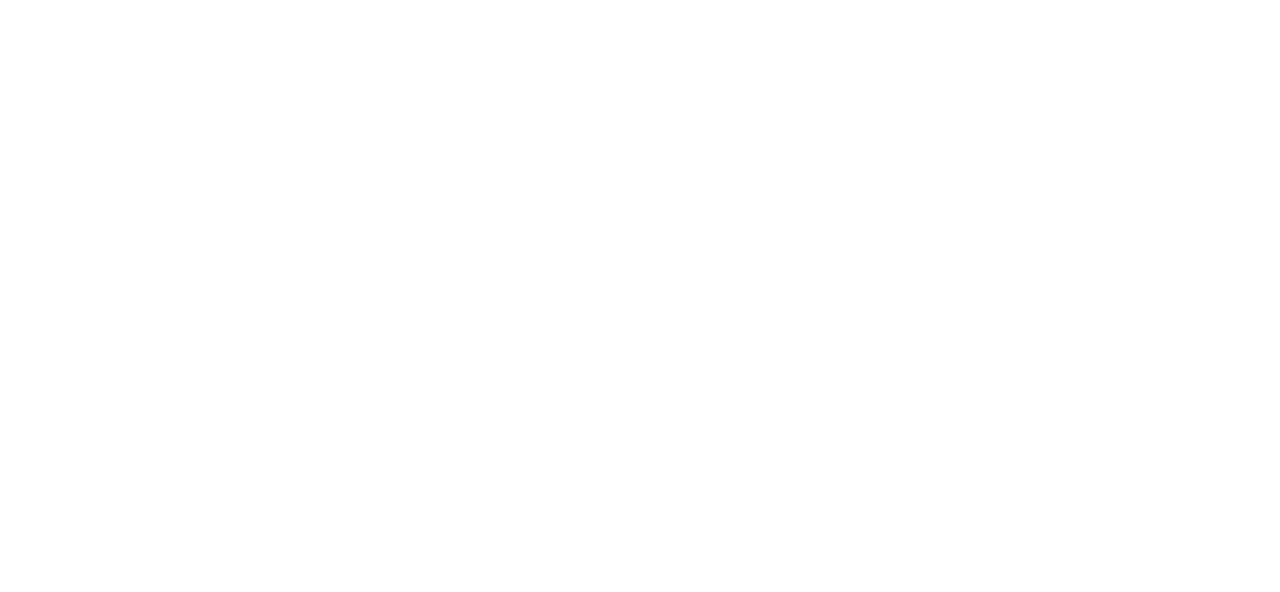
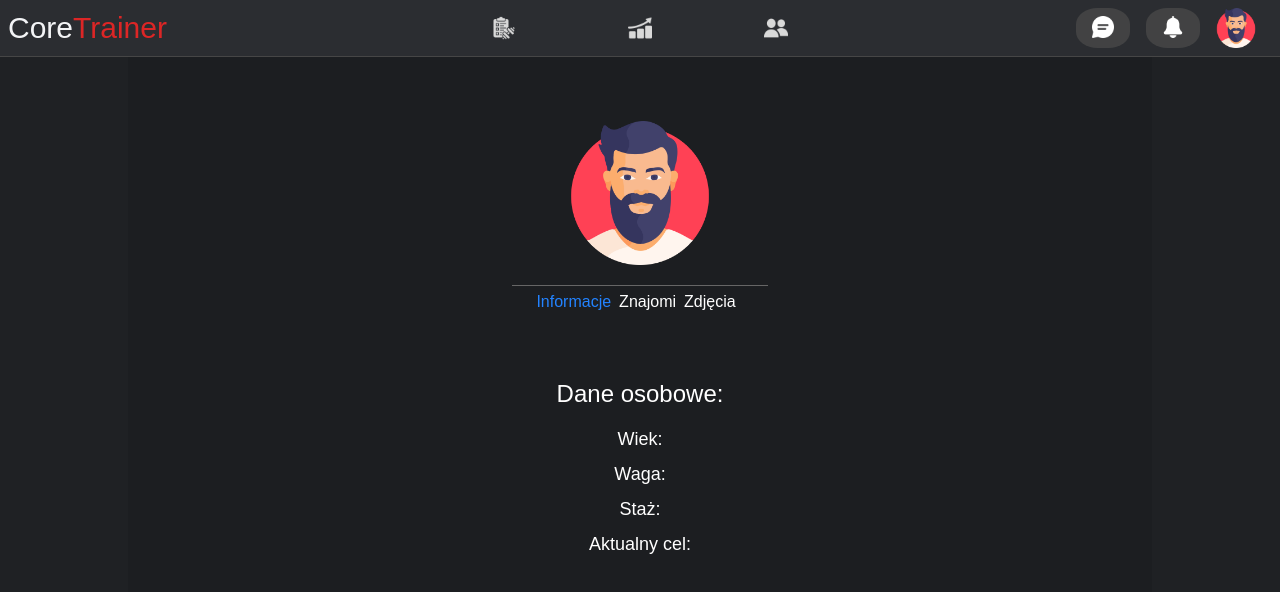
Before and after one commit to adrianstopa15/CoreTrainer, a React (Vite) app: page /userProfile/info in a window 1280 px wide. Before the commit this address had no page. Shown: the top 592 px of the page. Built offline with nearby package versions, Linux system fonts and the light colour scheme; no server answers; a web font is replaced by a local one.

Commit message:
feat: handled sections logic on loggedMenu

```diff
--- a/src/App.tsx
+++ b/src/App.tsx
@@ -1,7 +1,7 @@
 import "./App.css";
 import MainMenu from "./components/main-menu/mainMenu";
 import Modal from "react-modal";
-import { BrowserRouter, Routes, Route } from "react-router-dom";
+import { BrowserRouter, Routes, Route, Navigate } from "react-router-dom";
 import "./components/modals/modalStyles.css";
 import "bootstrap/dist/css/bootstrap.min.css";
 import axios from "axios";
@@ -11,6 +11,12 @@
 import Survey from "./components/user/Survey";
 import LoggedMenu from "./components/features/loggedSections/LoggedMenu";
 import UserProfile from "./components/features/loggedSections/UserProfile";
+import UserProfileInfo from "./components/features/loggedSections/UserProfileInfo";
+import UserProfileFriends from "./components/features/loggedSections/UserProfileFriends";
+import UserProfilePhotos from "./components/features/userProfilePhotos";
+import TrainingSection from "./components/features/loggedSections/loggedMenuSections/TrainingSection/TrainingSection";
+import ProgressSection from "./components/features/loggedSections/loggedMenuSections/ProgressSection";
+import FriendsSection from "./components/features/loggedSections/loggedMenuSections/FriendsSection";
 
 Modal.setAppElement("#root");
 axios.defaults.withCredentials = true;
@@ -27,8 +33,22 @@
             <Routes>
               <Route path="/" element={<MainMenu />} />
               <Route path="/survey" element={<Survey />} />
-              <Route path="/loggedMenu" element={<LoggedMenu />} />
-              <Route path="/userProfile" element={<UserProfile />} />
+              <Route path="/loggedMenu" element={<LoggedMenu />}>
+                <Route
+                  index
+                  element={<Navigate to="trainingSection" replace />}
+                />
+                <Route path="trainingSection" element={<TrainingSection />} />
+                <Route path="progressSection" element={<ProgressSection />} />
+                <Route path="friendsSection" element={<FriendsSection />} />
+              </Route>
+
+              <Route path="/userProfile" element={<UserProfile />}>
+                <Route index element={<Navigate to="info" replace />} />
+                <Route path="info" element={<UserProfileInfo />} />
+                <Route path="friends" element={<UserProfileFriends />} />
+                <Route path="photos" element={<UserProfilePhotos />} />
+              </Route>
             </Routes>
           </div>
         </BrowserRouter>
--- /dev/null
+++ b/src/components/features/UserProfilePhotos.tsx
@@ -0,0 +1,5 @@
+import React from "react";
+
+export default function UserProfilePhotos() {
+  return <div>userProfilePhotos</div>;
+}
--- a/src/components/features/loggedSections/HeaderLoggedMenu.tsx
+++ b/src/components/features/loggedSections/HeaderLoggedMenu.tsx
@@ -9,7 +9,7 @@
 import liIconLogout from "../../../assets/logout.png";
 import styles from "./LoggedMenu.module.css";
 import React, { useState } from "react";
-import { Link } from "react-router-dom";
+import { Link, NavLink } from "react-router-dom";
 export default function HeaderLoggedMenu() {
   const [isDropdown, setIsDropdown] = useState(false);
 
@@ -22,31 +22,61 @@
       <header className={`${styles.header}  lg:flex text-center`}>
         <nav className={`${styles.navbar} flex flex-col lg:flex-row`}>
           <a className=" text-2xl xl:text-3xl text-gray-100 ml-2">
-            <Link to="/loggedMenu">
+            <NavLink to="/loggedMenu">
               Core<span className="text-red-600">Trainer</span>
-            </Link>
+            </NavLink>
           </a>
         </nav>
         <nav className={`${styles.navbar} flex flex-col xl:flex-row`}>
-          <a
-            href="#"
+          <NavLink to="/loggedMenu/trainingSection">
+            {({ isActive }) => (
+              <div
                 className={`${styles.midIconContainer} xl:my-0 mx-6 py-3 px-8`}
               >
-            <img src={trainingIcon} className={styles.midIconsHeaderSelected} />
-          </a>
+                <img
+                  src={trainingIcon}
+                  className={
+                    isActive
+                      ? styles.midIconsHeaderSelected
+                      : styles.midIconsHeader
+                  }
+                />
+              </div>
+            )}
+          </NavLink>
 
-          <a
-            href="#"
+          <NavLink to="/loggedMenu/progressSection">
+            {({ isActive }) => (
+              <div
                 className={`${styles.midIconContainer} xl:my-0 mx-6 py-3 px-8`}
               >
-            <img src={progressIcon} className={styles.midIconsHeader} />
-          </a>
-          <a
-            href="#"
+                <img
+                  src={progressIcon}
+                  className={
+                    isActive
+                      ? styles.midIconsHeaderSelected
+                      : styles.midIconsHeader
+                  }
+                />
+              </div>
+            )}
+          </NavLink>
+          <NavLink to="/loggedMenu/friendsSection">
+            {({ isActive }) => (
+              <div
                 className={`${styles.midIconContainer} xl:my-0 mx-6 py-3 px-8`}
               >
-            <img src={friendsIcon} className={styles.midIconsHeader} />
-          </a>
+                <img
+                  src={friendsIcon}
+                  className={
+                    isActive
+                      ? styles.midIconsHeaderSelected
+                      : styles.midIconsHeader
+                  }
+                />
+              </div>
+            )}
+          </NavLink>
         </nav>
         <nav className={`${styles.navbar} flex flex-col xl:flex-row`}>
           <a
--- a/src/components/features/loggedSections/LoggedMenu.tsx
+++ b/src/components/features/loggedSections/LoggedMenu.tsx
@@ -1,12 +1,13 @@
+import { Outlet } from "react-router-dom";
 import HeaderLoggedMenu from "./HeaderLoggedMenu";
-import TrainingSection from "./mentee/TrainingSection";
+import TrainingSection from "./loggedMenuSections/TrainingSection/TrainingSection";
 import "./loggedSectionsStyles.css";
 export default function LoggedMenu() {
   return (
     <>
       <HeaderLoggedMenu />
 
-      <TrainingSection />
+      <Outlet />
     </>
   );
 }
--- a/src/components/features/loggedSections/UserProfile.tsx
+++ b/src/components/features/loggedSections/UserProfile.tsx
@@ -1,6 +1,8 @@
 import React, { useEffect, useState } from "react";
 import HeaderLoggedMenu from "./HeaderLoggedMenu";
 import profileIcon from "../../../assets/user.png";
+import UserProfileInfo from "./UserProfileInfo";
+import { Link, NavLink, Outlet } from "react-router-dom";
 export default function UserProfile() {
   const [currentUser, setCurrentUser] = useState(null);
 
@@ -39,30 +41,34 @@
             {currentUser ? `${currentUser.surname}` : ""}
           </p>
           <p className="bm-w w-64 my-1"></p>
-          <div className="profileOptionsP">
-            <p className="p-selected">Informacje</p>
-            <p className="">Znajomi</p>
-            <p className="">Zdjęcia</p>
-          </div>
-          <p className="mt-16 lg:text-2xl">Dane osobowe:</p>
-          <p className="userInfoP">
-            {" "}
-            {currentUser ? `${currentUser.userFeatures.roles} ` : ""}{" "}
-          </p>
-          <p className="userInfoP">
-            Wiek: {currentUser ? `${currentUser.userFeatures.age} ` : ""}
-          </p>
-          <p className="userInfoP">
-            Waga: {currentUser ? `${currentUser.userFeatures.weight} ` : ""}
-          </p>
-          <p className="userInfoP">
-            Staż: {currentUser ? `${currentUser.userFeatures.experience} ` : ""}
-          </p>
-          <p className="userInfoP">
-            {" "}
-            Aktualny cel:{" "}
-            {currentUser ? `${currentUser.userFeatures.goal} ` : ""}
-          </p>
+          <nav className="profileOptionsP mb-16">
+            <NavLink
+              to="info"
+              className={({ isActive }) =>
+                isActive ? "l-selected" : "l-unselected"
+              }
+            >
+              Informacje
+            </NavLink>
+            <NavLink
+              to="friends"
+              className={({ isActive }) =>
+                isActive ? "l-selected" : "l-unselected"
+              }
+            >
+              Znajomi
+            </NavLink>
+            <NavLink
+              to="photos"
+              className={({ isActive }) =>
+                isActive ? "l-selected" : "l-unselected"
+              }
+            >
+              Zdjęcia
+            </NavLink>
+          </nav>
+
+          <Outlet />
         </div>
       </div>
     </>
--- /dev/null
+++ b/src/components/features/loggedSections/UserProfileFriends.tsx
@@ -0,0 +1,5 @@
+import React from "react";
+
+export default function UserProfileFriends() {
+  return <div>UserProfileFriends</div>;
+}
--- /dev/null
+++ b/src/components/features/loggedSections/UserProfileInfo.tsx
@@ -0,0 +1,43 @@
+import React, { useEffect, useState } from "react";
+export default function UserProfileInfo() {
+  const [currentUser, setCurrentUser] = useState(null);
+
+  useEffect(() => {
+    fetch("http://localhost:5000/api/getCurrentUser", {
+      method: "GET",
+      credentials: "include",
+    })
+      .then((res) => res.json())
+      .then((data) => {
+        if (data.user) {
+          setCurrentUser(data.user);
+        } else {
+          console.error("nie znaleziono użytkownika");
+        }
+      })
+      .catch((err) => console.error("Błąd pobierania usera", err));
+  }, []);
+
+  return (
+    <>
+      <p className=" lg:text-2xl">Dane osobowe:</p>
+      <p className="userInfoP">
+        {" "}
+        {currentUser ? `${currentUser.userFeatures.roles} ` : ""}{" "}
+      </p>
+      <p className="userInfoP">
+        Wiek: {currentUser ? `${currentUser.userFeatures.age} ` : ""}
+      </p>
+      <p className="userInfoP">
+        Waga: {currentUser ? `${currentUser.userFeatures.weight} ` : ""}
+      </p>
+      <p className="userInfoP">
+        Staż: {currentUser ? `${currentUser.userFeatures.experience} ` : ""}
+      </p>
+      <p className="userInfoP">
+        {" "}
+        Aktualny cel: {currentUser ? `${currentUser.userFeatures.goal} ` : ""}
+      </p>
+    </>
+  );
+}
--- /dev/null
+++ b/src/components/features/loggedSections/loggedMenuSections/FriendsSection.tsx
@@ -0,0 +1,5 @@
+import React from "react";
+
+export default function FriendsSection() {
+  return <div className="bgLogged">Friends</div>;
+}
--- /dev/null
+++ b/src/components/features/loggedSections/loggedMenuSections/ProgressSection.tsx
@@ -0,0 +1,5 @@
+import React from "react";
+
+export default function progressSection() {
+  return <div className="bgLogged">Progress</div>;
+}
--- /dev/null
+++ b/src/components/features/loggedSections/loggedMenuSections/TrainingSection/TrainingCreator.tsx
@@ -0,0 +1,5 @@
+import React from "react";
+
+export default function TrainingCreator() {
+  return <div>TrainingCreator</div>;
+}
--- a/src/components/features/loggedSections/loggedSectionsStyles.css
+++ b/src/components/features/loggedSections/loggedSectionsStyles.css
@@ -20,10 +20,27 @@
 .bm-w {
   border-bottom: 1px solid rgb(102, 102, 102);
 }
-.p-selected {
+.l-selected {
   color: rgb(35, 131, 255);
+  text-decoration: none;
+  margin-right: 8px;
+}
+.l-unselected {
+  margin-right: 8px;
+}
+.l-unselected:hover {
+  text-decoration: none;
+}
+.l-selected:hover {
+  text-decoration: none;
 }
 .pointerItem:hover {
   cursor: pointer;
   filter: brightness(115%);
 }
+.a {
+  text-decoration: none;
+}
+.NavLink {
+  text-decoration: none;
+}
```
Also changed, not shown: src/components/features/loggedSections/loggedMenuSections/TrainingSection/TrainingSection.tsx (renamed from src/components/features/loggedSections/mentee/TrainingSection.tsx). Lines whose indentation alone changed are shown as unchanged.
